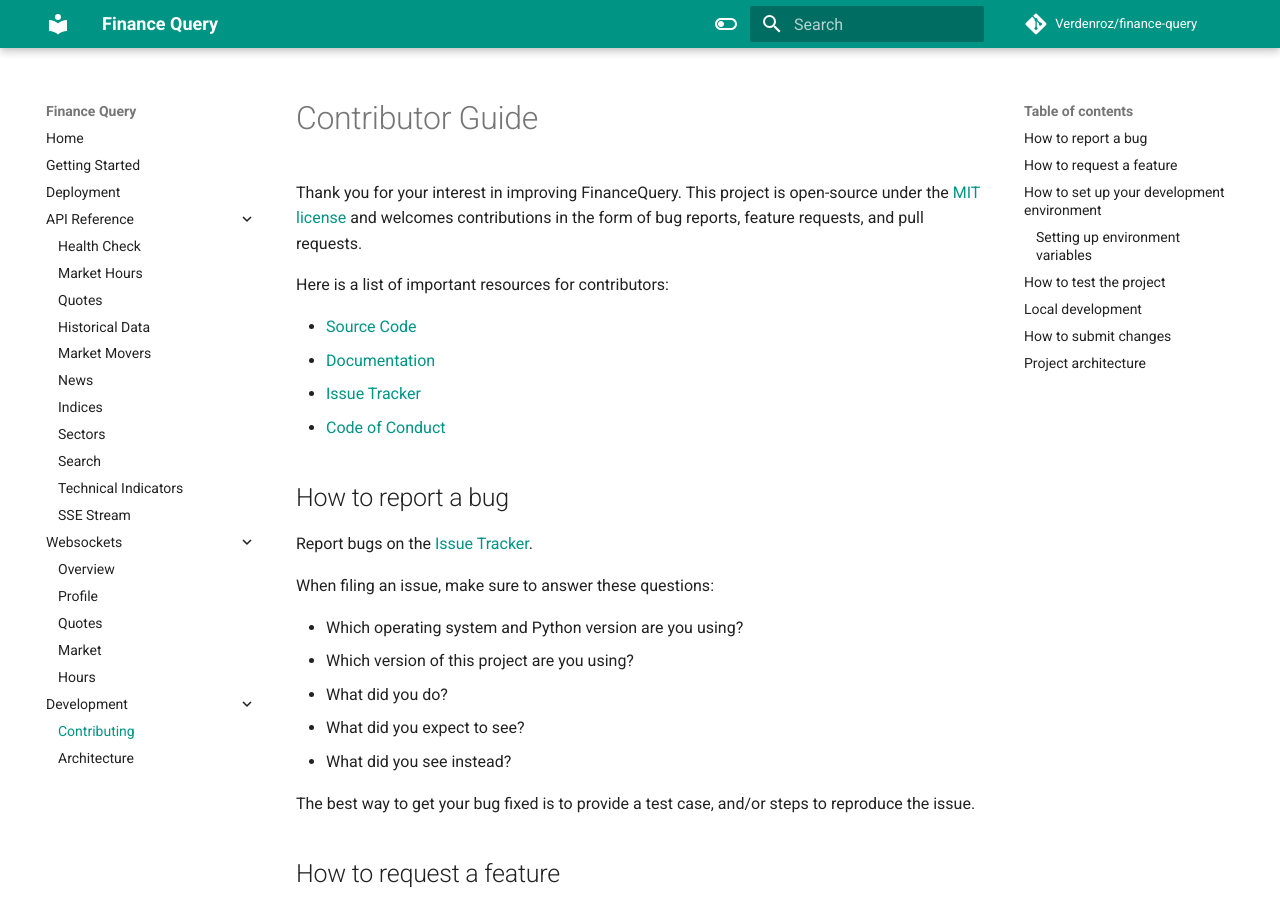
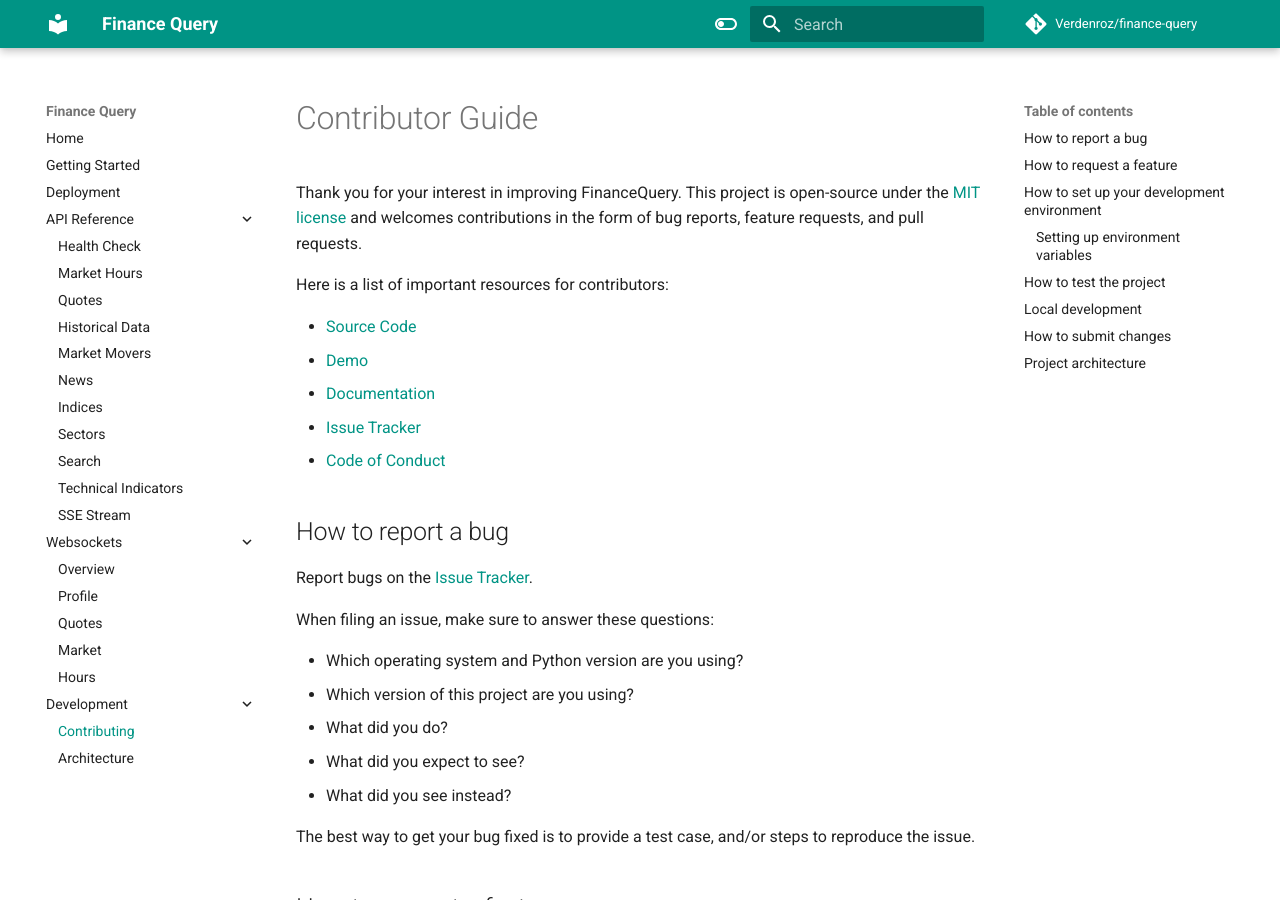
Before and after one commit to Verdenroz/finance-query, an MkDocs documentation site: the page built from docs/development/contributing.md, in a window 1280 px wide and 900 px high. Built offline with MkDocs 1.6.1 and Material for MkDocs 9.7.7, drawn with Linux system fonts in a browser that asks for light colours; comment, search, counter and statistics services are not loaded.

Commit message:
adds demo link to contributing.md

```diff
--- a/docs/development/contributing.md
+++ b/docs/development/contributing.md
@@ -7,12 +7,14 @@ welcomes contributions in the form of bug reports, feature requests, and pull re
 Here is a list of important resources for contributors:
 
 - [Source Code]
+- [Demo]
 - [Documentation]
 - [Issue Tracker]
 - [Code of Conduct]
 
 [mit license]: https://opensource.org/licenses/MIT
 [documentation]: https://verdenroz.github.io/finance-query/
+[demo]: https://financequery.apidocumentation.com/reference
 [source code]: https://github.com/Verdenroz/finance-query
 [issue tracker]: https://github.com/Verdenroz/finance-query/issues
 [code of conduct]: https://github.com/Verdenroz/finance-query/CODE_OF_CONDUCT.md
```
